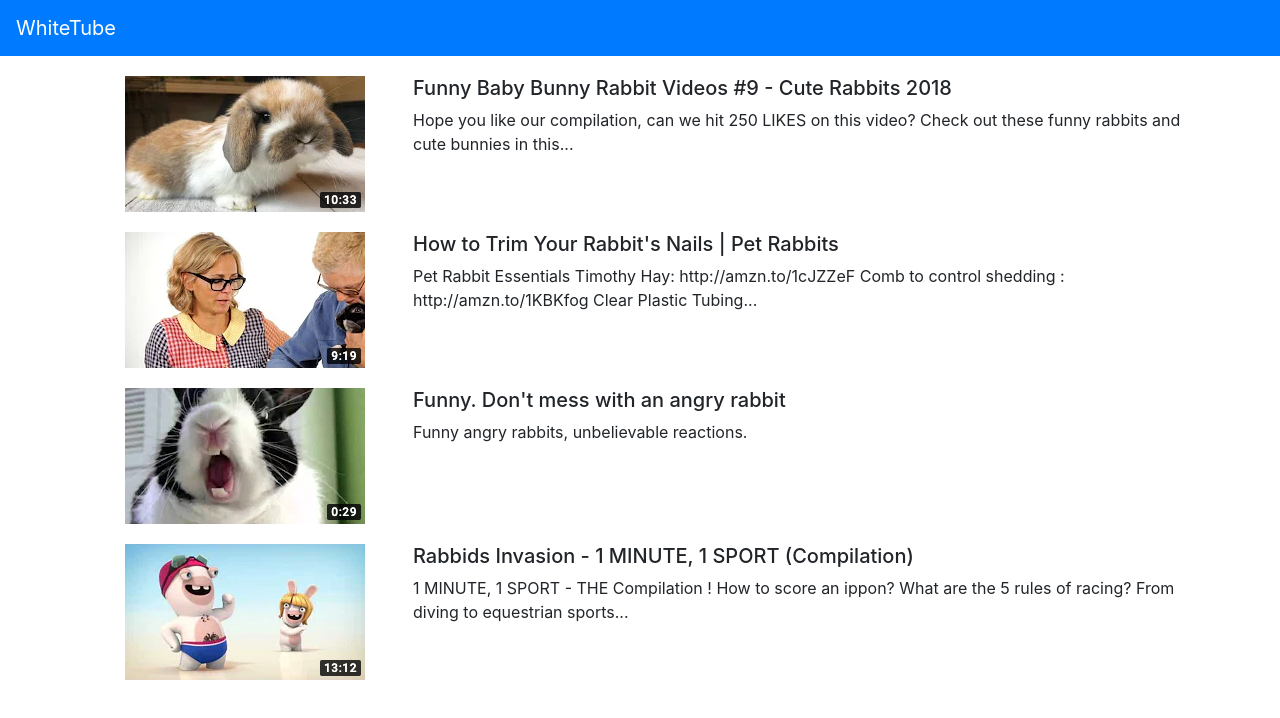
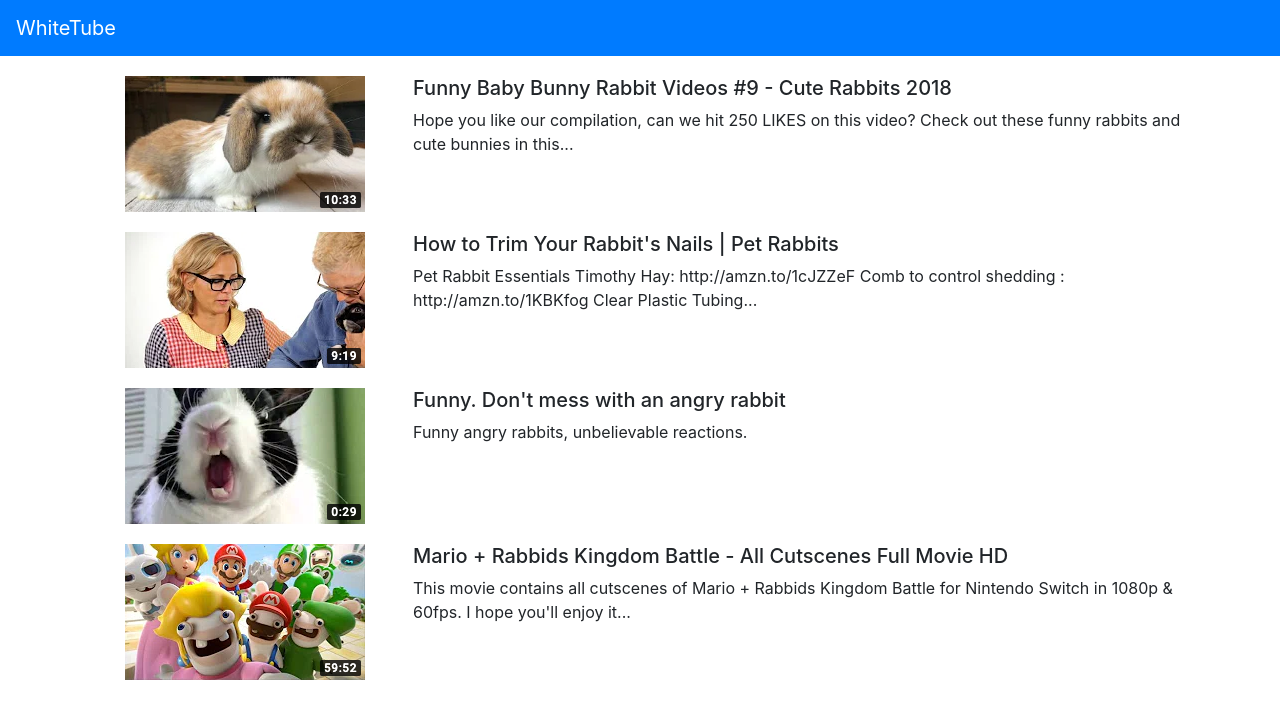
Before and after one commit to bellmyer/whitetube, a React (Create React App) app: page / in a window 1280 px wide. Shown: the top 718 px of the page. Built offline with nearby package versions, Linux system fonts and the light colour scheme.

Commit message:
basic video list

```diff
--- a/src/App.css
+++ b/src/App.css
@@ -1,39 +1,9 @@
-.App {
-  text-align: center;
+.video-listing {
+  margin: 20px auto;
 }
 
-.App-logo {
-  animation: App-logo-spin infinite 20s linear;
-  height: 40vmin;
-  pointer-events: none;
-}
-
-.App-header {
-  background-color: #282c34;
-  min-height: 100vh;
-  display: flex;
-  flex-direction: column;
-  align-items: center;
-  justify-content: center;
-  font-size: calc(10px + 2vmin);
-  color: white;
-}
-
-.App-link {
-  color: #61dafb;
-}
-
-@keyframes App-logo-spin {
-  from {
-    transform: rotate(0deg);
-  }
-  to {
-    transform: rotate(360deg);
-  }
-}
-
-.video-listing {
-  margin: 20px auto;
+.video-listing a {
+  cursor: pointer;
 }
 
 .video-listing .media-heading {
--- a/src/App.js
+++ b/src/App.js
@@ -2,20 +2,12 @@ import React from 'react';
 import logo from './logo.svg';
 import './App.css';
 import { Navbar, NavbarBrand } from 'reactstrap';
-import VideoList from './components/VideoListComponent';
+import Main from './components/MainComponent';
 
 function App() {
   return (
     <div className="App">
-      <Navbar dark color="primary">
-        <div classNmae="container">
-          <NavbarBrand href="/">WhiteTube</NavbarBrand>
-        </div>
-      </Navbar>
-
-      <div className="container">
-        <VideoList />
-      </div>
+      <Main />
     </div>
   );
 }
--- /dev/null
+++ b/src/components/HeaderComponent.js
@@ -0,0 +1,14 @@
+import React, { Component } from 'react';
+import { Navbar, NavbarBrand, Form, Input, Button } from 'reactstrap';
+
+function Header(props) {
+  return (
+      <Navbar dark color="primary">
+        <div classNmae="container">
+          <NavbarBrand href="/">WhiteTube</NavbarBrand>
+        </div>
+      </Navbar>
+  );
+}
+
+export default Header;
--- /dev/null
+++ b/src/components/MainComponent.js
@@ -0,0 +1,17 @@
+import React, { Component } from 'react';
+import Header from './HeaderComponent';
+import VideoList from './VideoListComponent';
+
+function Main(props) {
+  return (
+    <div>
+      <Header />
+
+      <div className="container">
+        <VideoList />
+      </div>
+    </div>
+  )
+}
+
+export default Main;
--- a/src/components/VideoListComponent.js
+++ b/src/components/VideoListComponent.js
@@ -5,8 +5,8 @@ import { VIDEOS } from '../shared/videos';
 function RenderVideo({video}) {
   return (
     <Media tag="li" className="video-listing">
-      <Media left middle href={video.url}>
-        <Media object src={`assets/images/${video.thumbnail}`} alt={video.name} />
+      <Media left middle>
+        <Media object src={`assets/images/${video.thumbnail}`}  href={video.url} alt={video.name} />
       </Media>
 
       <Media body className="ml-5">
--- a/src/shared/videos.js
+++ b/src/shared/videos.js
@@ -22,9 +22,9 @@ export const VIDEOS = [
   },
   {
     id: 3,
-    name: "Rabbids Invasion - 1 MINUTE, 1 SPORT (Compilation)",
-    description: "1 MINUTE, 1 SPORT - THE Compilation ! How to score an ippon? What are the 5 rules of racing? From diving to equestrian sports...",
-    url: "https://www.youtube.com/watch?v=uWcOZjWCLiY",
-    thumbnail: 'gross-bunny.png',
+    name: "Mario + Rabbids Kingdom Battle - All Cutscenes Full Movie HD",
+    description: "This movie contains all cutscenes of Mario + Rabbids Kingdom Battle for Nintendo Switch in 1080p & 60fps. I hope you'll enjoy it...",
+    url: "https://www.youtube.com/watch?v=TGL-LHKSWTA",
+    thumbnail: 'gross-bunnies.png',
   },
 ]
```
Also changed, not shown: public/assets/images/gross-bunnies.png (added), public/assets/images/gross-bunny.png (deleted), src/redux/configureStore.js (added).
